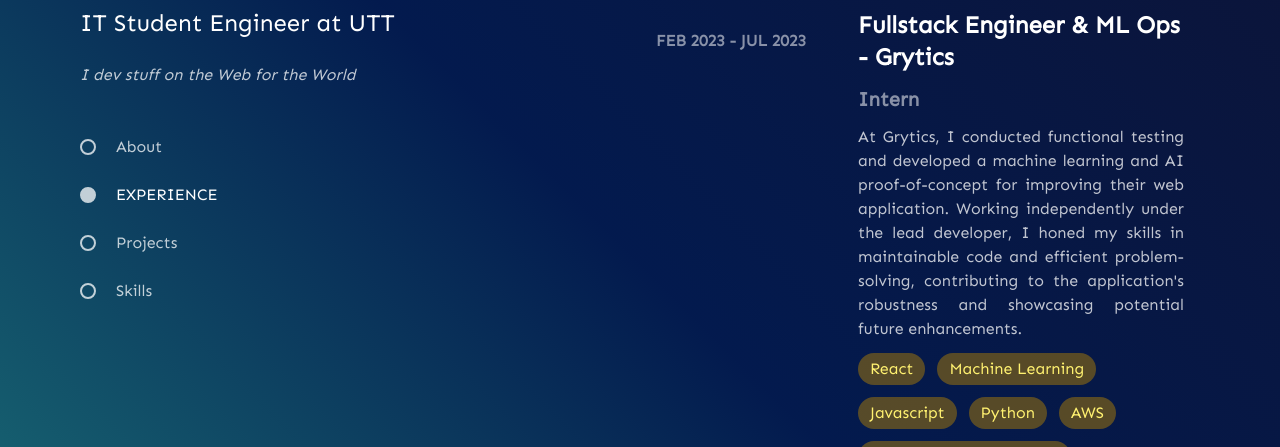
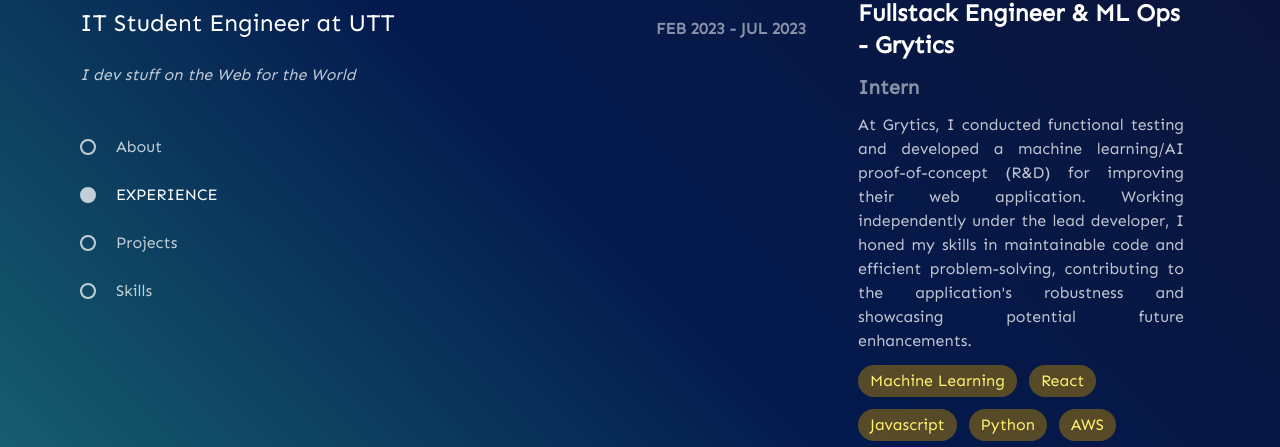
Before and after one commit to oreldx/portfolio, a SvelteKit app: page /experience in a window 1280 px wide. Shown: the part 137-584 px from the top of the page. Built offline with nearby package versions, Linux system fonts and the light colour scheme.

Commit message:
✨ Update textual content

```diff
--- a/src/routes/about/+page.svelte
+++ b/src/routes/about/+page.svelte
@@ -18,7 +18,7 @@
 
     <p>Despite my busy academic schedule, I make it a point to nurture <span class="strong-text">my love for side projects</span>. My ventures range from creating unique 3D printer projects along with FPV drones - a testament to my enduring fondness for the blend of creativity and technology.</p>
 
-    <p>Away from the screens and circuits, I'm an active individual with a keen interest in calisthenics and hiking. The thrill of a new trail or the satisfaction of a well-executed workout <span class="strong-text">keeps me grounded and invigorated</span>. Simultaneously, I'm continually broadening my horizons by delving into the world of film culture and graphic design, a hobby that <span class="strong-text">adds a splash of artistic inspiration to my technically-oriented mindset</span>.</p>
+    <p>Away from the screens and circuits, I'm an active individual with a keen interest in calisthenics, climbing and hiking. The thrill of a new trail or the satisfaction of a well-executed workout <span class="strong-text">keeps me grounded and invigorated</span>. Simultaneously, I'm continually broadening my horizons by delving into the world of film culture and graphic design, a hobby that <span class="strong-text">adds a splash of artistic inspiration to my technically-oriented mindset</span>.</p>
 
-    <p>When I reflect on my journey so far, I realize it's the perfect blend of code, creativity, and outdoor adventures that keeps me excited about each day ahead.</p>
+    <p>When I reflect on my journey so far, I realize it's the perfect blend of code, creativity, and outdoor adventures that <span class="strong-text">keeps me excited about each day ahead</span>.</p>
 </div>
--- a/src/routes/experience/+page.svelte
+++ b/src/routes/experience/+page.svelte
@@ -8,8 +8,8 @@
             date: "FEB 2023 - JUL 2023",
             title: "Fullstack Engineer & ML Ops - Grytics",
             type: "Intern",
-            desc: "At Grytics, I conducted functional testing and developed a machine learning and AI proof-of-concept for improving their web application. Working independently under the lead developer, I honed my skills in maintainable code and efficient problem-solving, contributing to the application's robustness and showcasing potential future enhancements.",
-            tags: ["React", "Machine Learning", "Javascript", "Python", "AWS", "Research & Development", "Functional Tests"],
+            desc: "At Grytics, I conducted functional testing and developed a machine learning/AI proof-of-concept (R&D) for improving their web application. Working independently under the lead developer, I honed my skills in maintainable code and efficient problem-solving, contributing to the application's robustness and showcasing potential future enhancements.",
+            tags: ["Machine Learning", "React", "Javascript", "Python", "AWS", "Research & Development", "Functional Tests"],
             url: "https://grytics.com/",
         },
     ]
--- a/src/routes/projects/+page.svelte
+++ b/src/routes/projects/+page.svelte
@@ -13,20 +13,20 @@
             url: ""
         },
         {
+            date: "2022",
+            title: "Machine Learning Model",
+            type: "Academic",
+            desc: "Creation of a machine learning model in Python to predict revenue of all types of retail stores in Norway",
+            tags: ["Python", "Machine Learning"],
+            url: "https://github.com/oreldx/TDT4173_Project"
+        },
+        {
             date: "2021",
             title: "Autonomous Youtube Channel",
             type: "Personal",
             desc: "This project involved crafting a YouTube channel dedicated to daily \"best-of\" compilations of top Twitch clips, enhanced with fancy overlays to enrich user experience. Utilizing Python for channel management, tasks encompassed data scrapping, resource acquisition, and content selection & creation.",
             tags: ["Python", "MySQL", "ffmpeg", "API"],
             url: ""
-        },
-        {
-            date: "2022",
-            title: "Machine Learning Model",
-            type: "Academic",
-            desc: "Creation of a machine learning model in Python to predict revenue of all types of retail stores in Norway",
-            tags: ["Python", "Machine Learning"],
-            url: "https://github.com/oreldx/TDT4173_Project"
         },
         {
             date: "2021",
```
